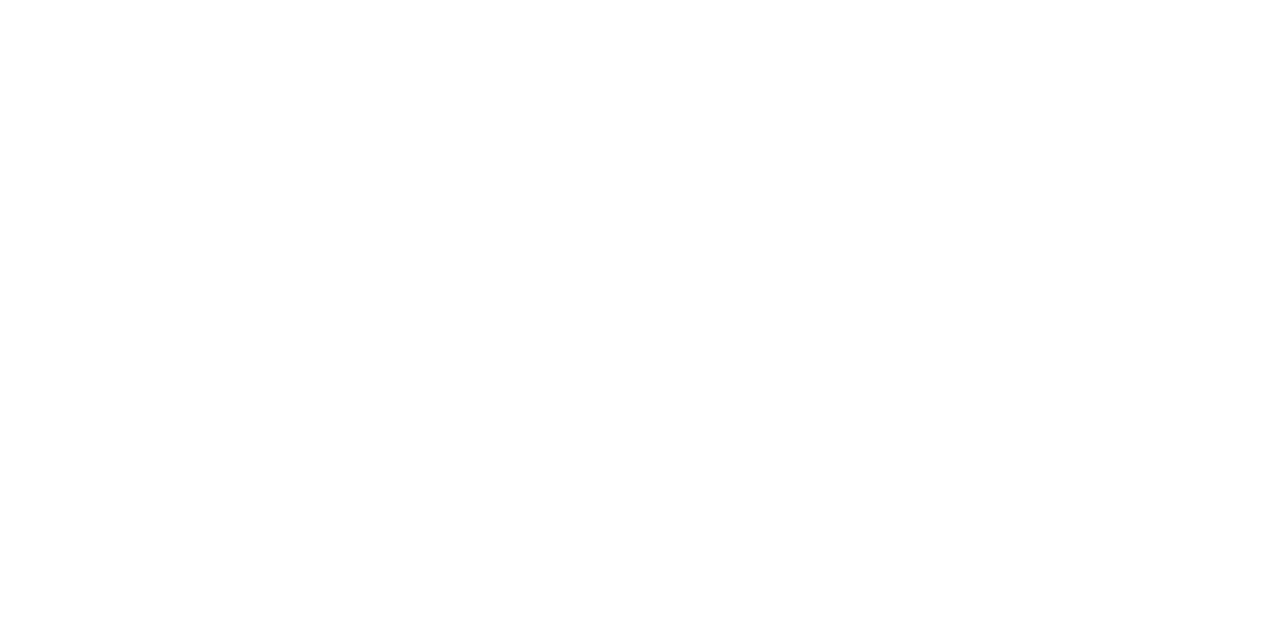
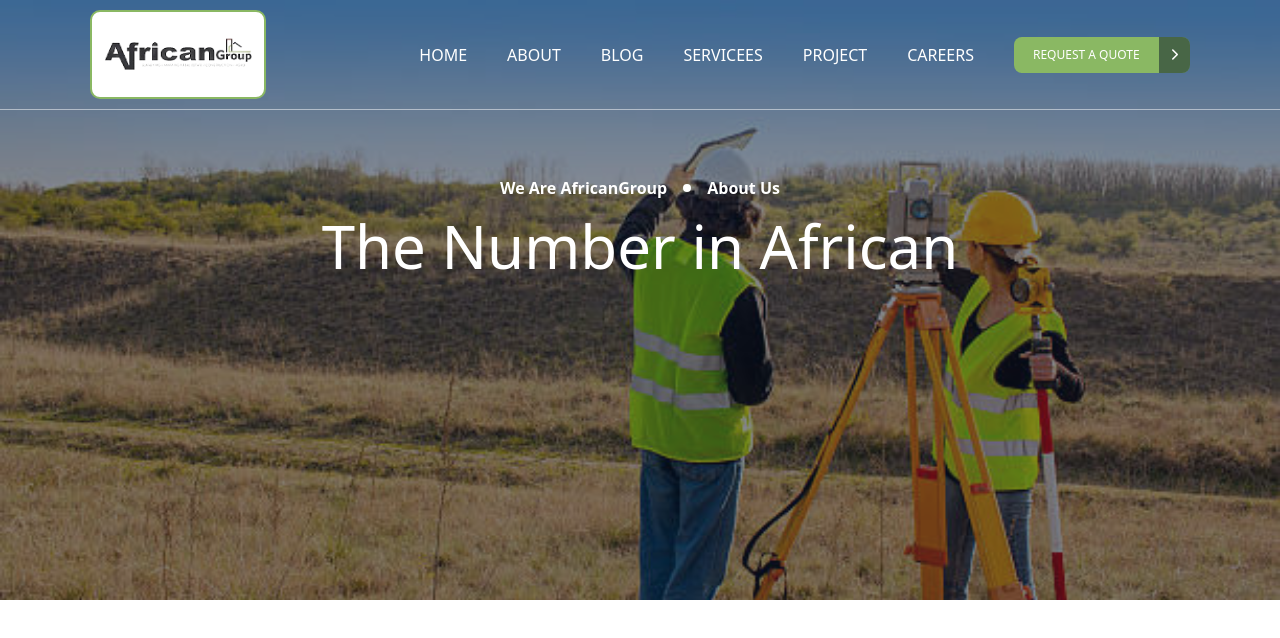
Before and after one commit to Peteru2/AfricanGroup, a React (Vite) app: page /About in a window 1280 px wide. Before the commit this address had no page. Shown: the top 638 px of the page. Built offline with nearby package versions, Linux system fonts and the light colour scheme.

Commit message:
About component added

```diff
--- a/src/App.jsx
+++ b/src/App.jsx
@@ -3,6 +3,8 @@ import { useState } from 'react'
 import './App.css'
 import { BrowserRouter as Router, Route, Routes } from 'react-router-dom';
 import Landing from './Views/Landing'
+import About from './Views/About'
+
 
 function App() {
 
@@ -13,6 +15,8 @@ function App() {
         <Router>
         <Routes>
           <Route path={'/'} element={<Landing />} />
+          <Route path={'/About'} element={<About />} />
+
         </Routes>
         </Router>
       </section>
--- /dev/null
+++ b/src/Views/About.jsx
@@ -0,0 +1,19 @@
+import "../style.css"
+import Navbar from "../component/Navbar/Navbar";
+const About = () => {
+    return (
+        <>
+        <section>
+        <Navbar />
+            <div className="about">
+                <div className="h-[600px] md:pt-44 pt-32   pb-72 text-white  bg-public bg-opacity-50 ">
+                    <h2 className="items-center font-bold flex justify-center">We Are AfricanGroup <span className="h-2 w-2 mx-4 bg-white rounded-full"></span> About Us</h2>
+                    <h1 className="text-white text-6xl san-serif flex justify-center mt-4">The Number in African</h1>
+                </div>
+            </div>
+        </section>
+        </>
+     );
+}
+
+export default About;
--- a/src/component/Navbar/NavItem.js
+++ b/src/component/Navbar/NavItem.js
@@ -8,7 +8,7 @@ const NavMenu =
             },
             {
                 title : "ABOUT",
-                url: "k",
+                url: "About",
                 cName : "nav-links",
                 icon: "fa fa-chevron-down",
             },
--- a/src/style.css
+++ b/src/style.css
@@ -13,3 +13,8 @@
     cursor: pointer;
     margin-top: 300px
 }
+.about{
+    background-image: url(../src/assets/images/about.jpg);
+    background-size: cover;
+    background-repeat: no-repeat;
+}
```
Also changed, not shown: src/assets/images/about.jpg (added).
